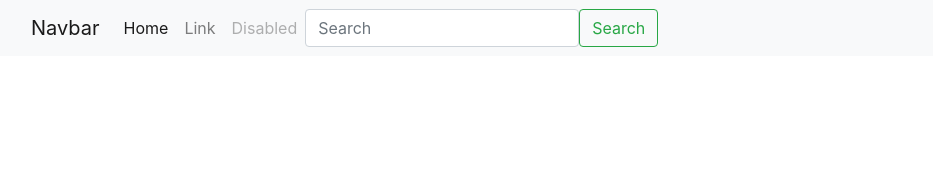
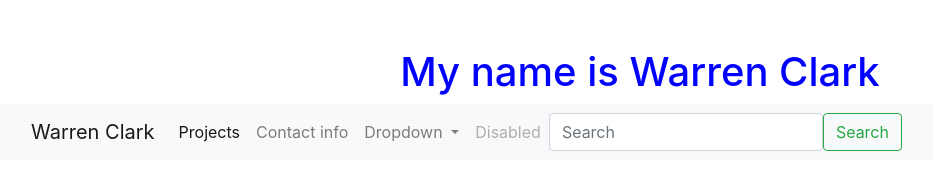
Before and after one commit to wclarkcito/wclarkcito.github.io, a plain HTML site: page portfolio.html in a window 1280 px wide. Shown: the whole page, without its empty margins (0-933 px from the left). Drawn offline with nearby package versions, Linux system fonts and the light colour scheme.

Commit message:
changed some of the buttons to reflect my name, contact info and projects instead of default buttons from bootstrap

```diff
--- a/portfolio.html
+++ b/portfolio.html
@@ -4,31 +4,52 @@
     <meta charset="UTF-8">
     <meta name="viewport" content="width=device-width, initial-scale=1.0">
     <title>Warren's Portfolio</title>
-
+    <!--linked Bootstrap stylesheet-->
     <link
     rel="stylesheet"
     href="https://stackpath.bootstrapcdn.com/bootstrap/4.4.1/css/bootstrap.min.css"
     integrity="sha384-Vkoo8x4CGsO3+Hhxv8T/Q5PaXtkKtu6ug5TOeNV6gBiFeWPGFN9MuhOf23Q9Ifjh"
     crossorigin="anonymous"
     />
-
+    <style>h1{
+        text-align: center;
+        color: blue;
+    }</style>
 </head>
 
 <body>
+    <br>
+    <br>
+    <!--added navbar with h1 tag-->
+    <h1>My name is Warren Clark</h1>
 
     <nav class="navbar navbar-expand-lg navbar-light bg-light">
         <div class="container-fluid">
-    <button class="navbar-toggler" type="button" data-bs-toggle="collapse" data-bs-target="#navbarTogglerDemo03" aria-controls="navbarTogglerDemo03" aria-expanded="false" aria-label="Toggle navigation">
+          <a class="navbar-brand" href="#">Warren Clark</a>
+          <button class="navbar-toggler" type="button" data-bs-toggle="collapse" data-bs-target="#navbarSupportedContent" aria-controls="navbarSupportedContent" aria-expanded="false" aria-label="Toggle navigation">
             <span class="navbar-toggler-icon"></span>
           </button>
-    <a class="navbar-brand" href="#">Navbar</a>
-    <div class="collapse navbar-collapse" id="navbarTogglerDemo03">
+          <div class="collapse navbar-collapse" id="navbarSupportedContent">
             <ul class="navbar-nav me-auto mb-2 mb-lg-0">
               <li class="nav-item">
-          <a class="nav-link active" aria-current="page" href="#">Home</a>
+
+                <!--changed home button to Projects-->
+                <a class="nav-link active" aria-current="page" href="#">Projects</a>
               </li>
               <li class="nav-item">
-          <a class="nav-link" href="#">Link</a>
+                <!--changed button to Contact info-->
+                <a class="nav-link" href="#">Contact info</a>
+              </li>
+              <li class="nav-item dropdown">
+                <a class="nav-link dropdown-toggle" href="#" id="navbarDropdown" role="button" data-bs-toggle="dropdown" aria-expanded="false">
+                  Dropdown
+                </a>
+                <ul class="dropdown-menu" aria-labelledby="navbarDropdown">
+                  <li><a class="dropdown-item" href="#">Action</a></li>
+                  <li><a class="dropdown-item" href="#">Another action</a></li>
+                  <li><hr class="dropdown-divider"></li>
+                  <li><a class="dropdown-item" href="#">Something else here</a></li>
+                </ul>
               </li>
               <li class="nav-item">
                 <a class="nav-link disabled" href="#" tabindex="-1" aria-disabled="true">Disabled</a>
@@ -51,6 +72,5 @@
 
 
 
-
 </body>
 </html>
```
Lines whose indentation alone changed are shown as unchanged.
